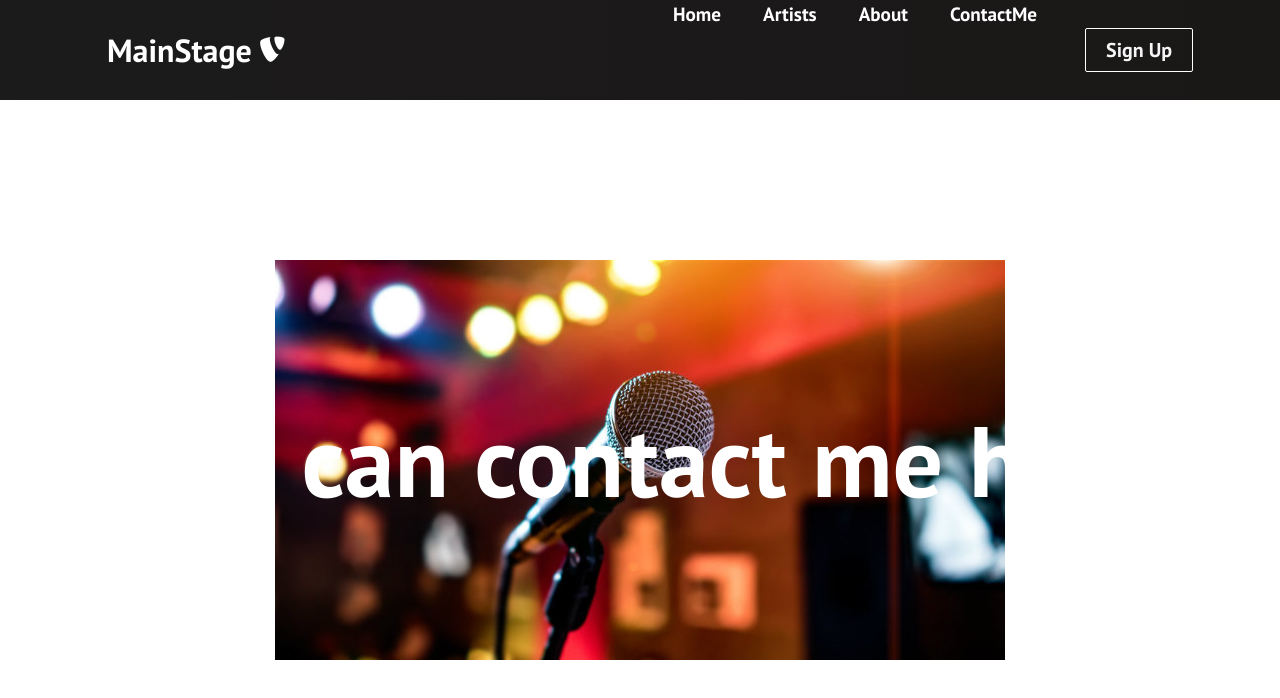
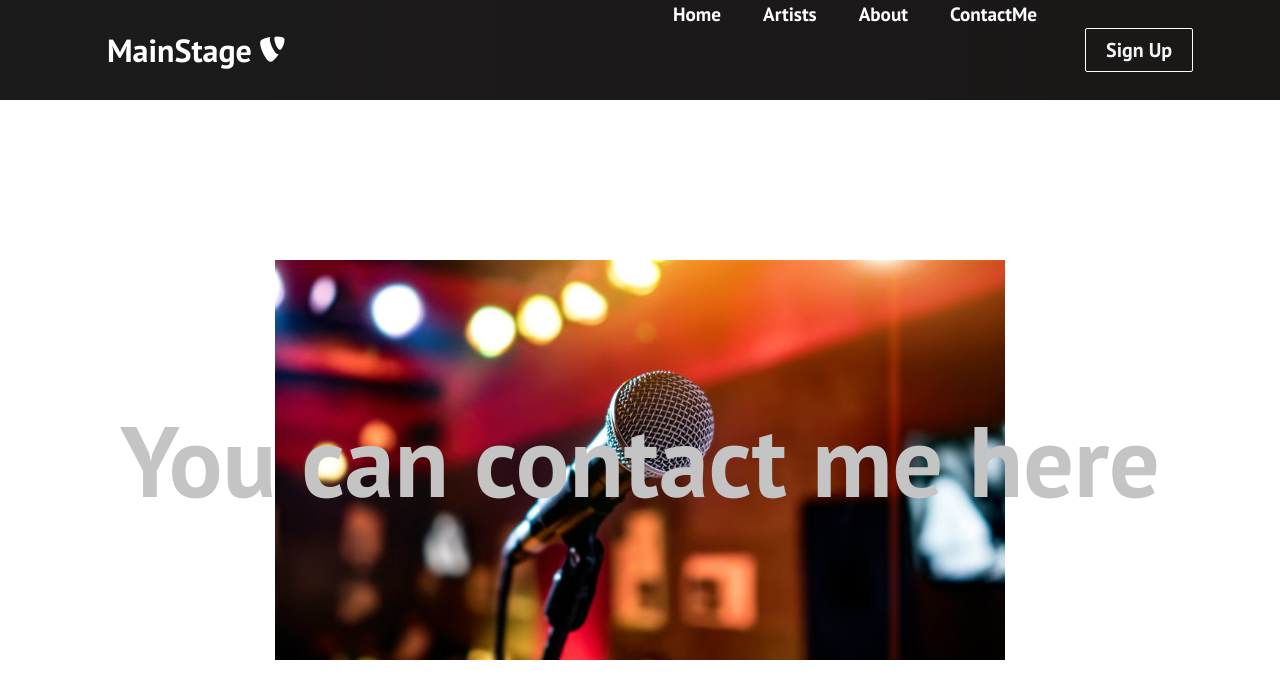
Before and after one commit to tayphill13/mainstage-proto, a React (Create React App) app: page /contact in a window 1280 px wide. Shown: the top 698 px of the page. Built offline with nearby package versions, Linux system fonts and the light colour scheme.

Commit message:
adjust font on contact page to grey for visibility.  Shell of project pretty much layed out

```diff
--- a/src/App.css
+++ b/src/App.css
@@ -40,7 +40,7 @@
   background-position: center;
   background-size: fill;
   background-repeat: no-repeat;
-  color: #fff;
+  color: rgb(196, 196, 196);
   font-size: 100px;
 }
 
```
